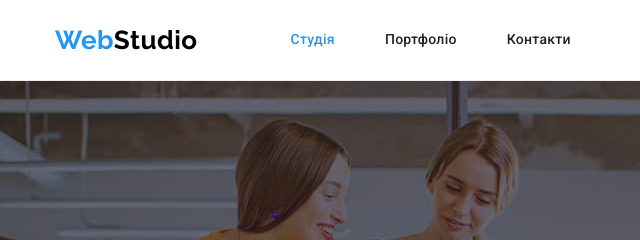
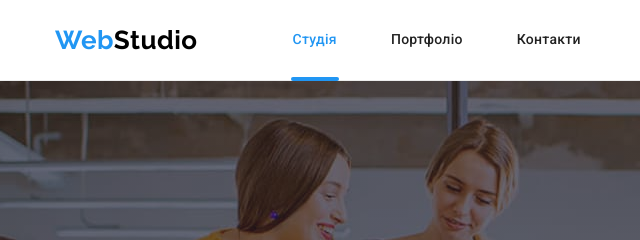
Before and after one commit to SergiiBartytskyi/goit-markup-hw-05, a plain HTML site: page index.html in a window 1280 px wide. Shown: the top 240 px of the page, 0-640 px from the left. Drawn offline with nearby package versions, Linux system fonts and the light colour scheme.

Commit message:
add header after style

```diff
--- a/css/styles.css
+++ b/css/styles.css
@@ -118,16 +118,16 @@ img {
 }
 
 .current::after {
-	box-sizing: border-box;
-	content: “”;
+	display: block;
+	content: "";
 	position: absolute;
 	left: 0;
-	bottom: 0;
+	bottom: -1px;
 	width: 100%;
 	height: 4px;
 	border-radius: 2px;
 
-	background-color: currentColor;
+	background-color: var(--accent-color);
 }
 
 .header-item:not(:last-child) {
@@ -137,6 +137,8 @@ img {
 .header-link {
 	display: flex;
 	padding-top: 32px;
+	padding-right: 2px;
+	padding-left: 2px;
 	padding-bottom: 32px;
 
 	font-weight: 500;
@@ -149,7 +151,6 @@ img {
 .header-link:hover,
 .header-link:focus {
 	color: var(--accent-color);
-	filter: drop-shadow(0px 4px 4px rgba(0, 0, 0, 0.25));
 }
 
 /* ---------- contacts-list ---------- */
@@ -268,8 +269,6 @@ img {
 	display: flex;
 }
 
-.features-item {
-}
 .features-item:not(:last-child) {
 	margin-right: 30px;
 }
@@ -492,8 +491,6 @@ img {
 	color: var(--accent-color);
 }
 
-.footer-socials {
-}
 .footer-socials-title {
 	margin-bottom: 20px;
 	font-size: 14px;
```
